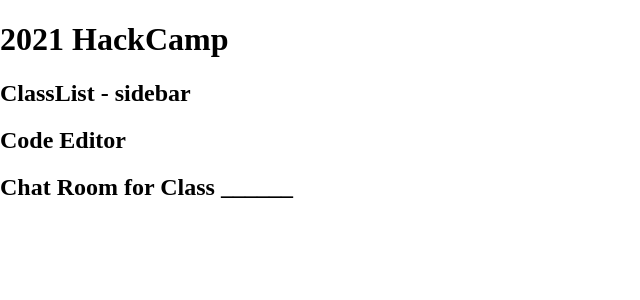
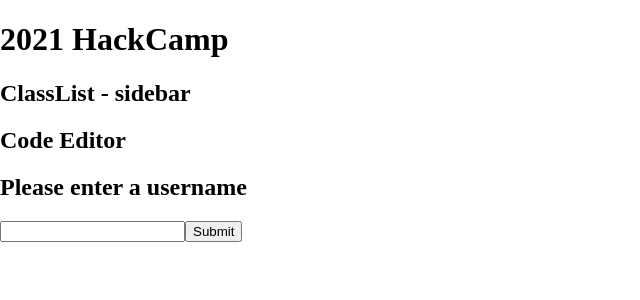
Before and after one commit to BTsao17/2021-HackCamp, a React (Create React App) app in the folder client/: page / in a window 1280 px wide. Shown: the top 300 px of the page, without its empty margins (0-640 px from the left). Built offline with nearby package versions, Linux system fonts and the light colour scheme; no server answers.

Commit message:
setup username input form

```diff
--- a/client/src/components/ChatBox.js
+++ b/client/src/components/ChatBox.js
@@ -2,20 +2,36 @@ import React, { useState, useEffect } from 'react';
 import { SocketContext, socket } from '../services/socket.js';
 
 function ChatBox() {
-  const [ username, setUsername ] = useState('Bob');
-  const [ nameInput, setNameInput ] = useState('');
+  const [ username, setUsername ] = useState('');
+  const [ usernameInput, setUsernameInput ] = useState('');
 
+  const handleFormChange = (e) => {
+    setUsernameInput(e.target.value);
+  };
 
-  //socket makes connection regardless of view - need to make changes so that connection only occurs after username is entered.
+  const handleFormSubmit = (e) => {
+    e.preventDefault();
+    if (!usernameInput) {
+      return alert('Username cannot be empty!');
+    }
+    setUsername(usernameInput);
+    setUsernameInput('');
+  };
+
+  //socket makes connection regardless of view - need to make changes so that connection only occurs after username is entered. Issue with multiple connection still?
   return username ? (
     <SocketContext.Provider value={socket}>
       <Chatroom username={username} />
     </SocketContext.Provider>
   ) : (
-    <div>
-      <h2>Username Form</h2>
+    <div className='userNameForm'>
+      <h2>Please enter a username</h2>
+      <form onSubmit={(e) => handleFormSubmit(e)}>
+        <input id='username' onChange={(e) => handleFormChange(e)} required />
+        <button type='submit'>Submit</button>
+      </form>
     </div>
-  )
+  );
 }
 
 function Chatroom({ username }) {
```
